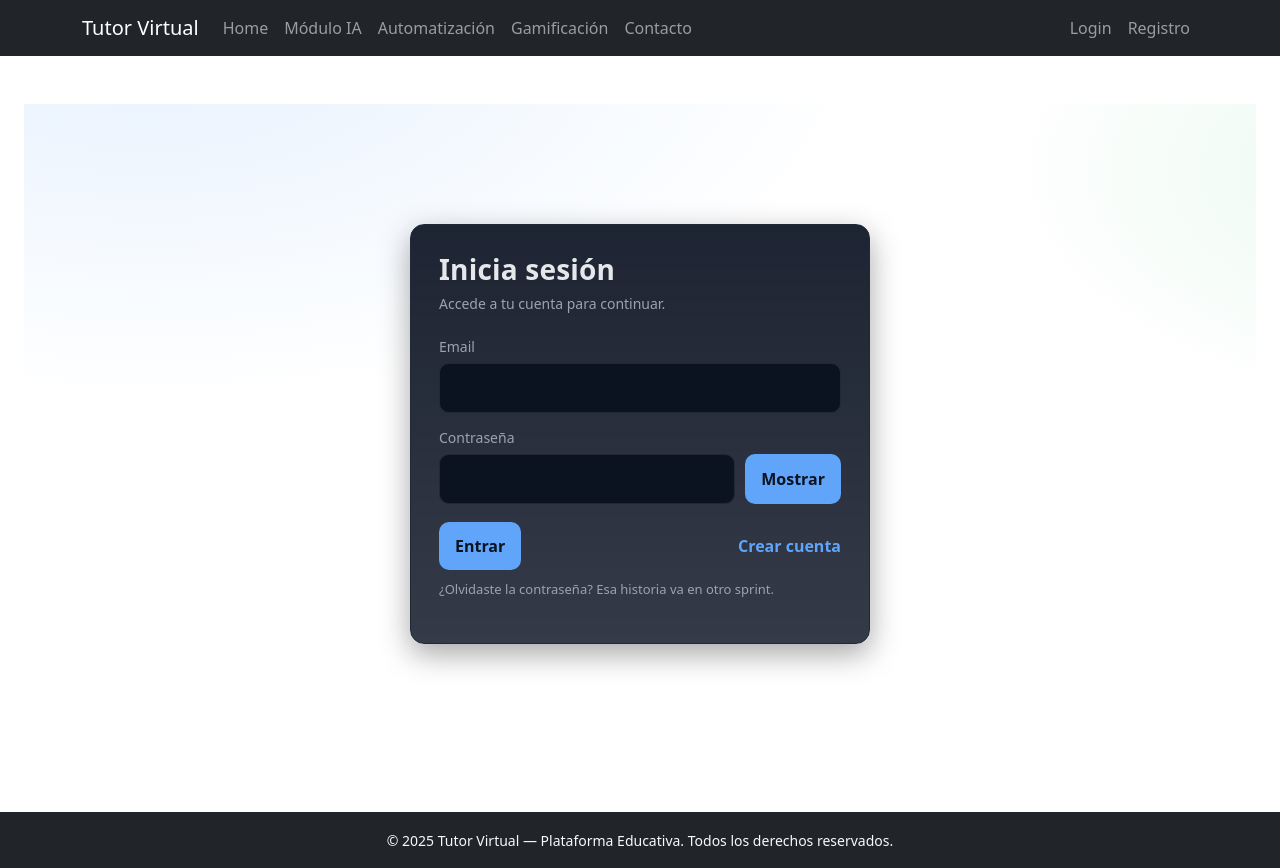
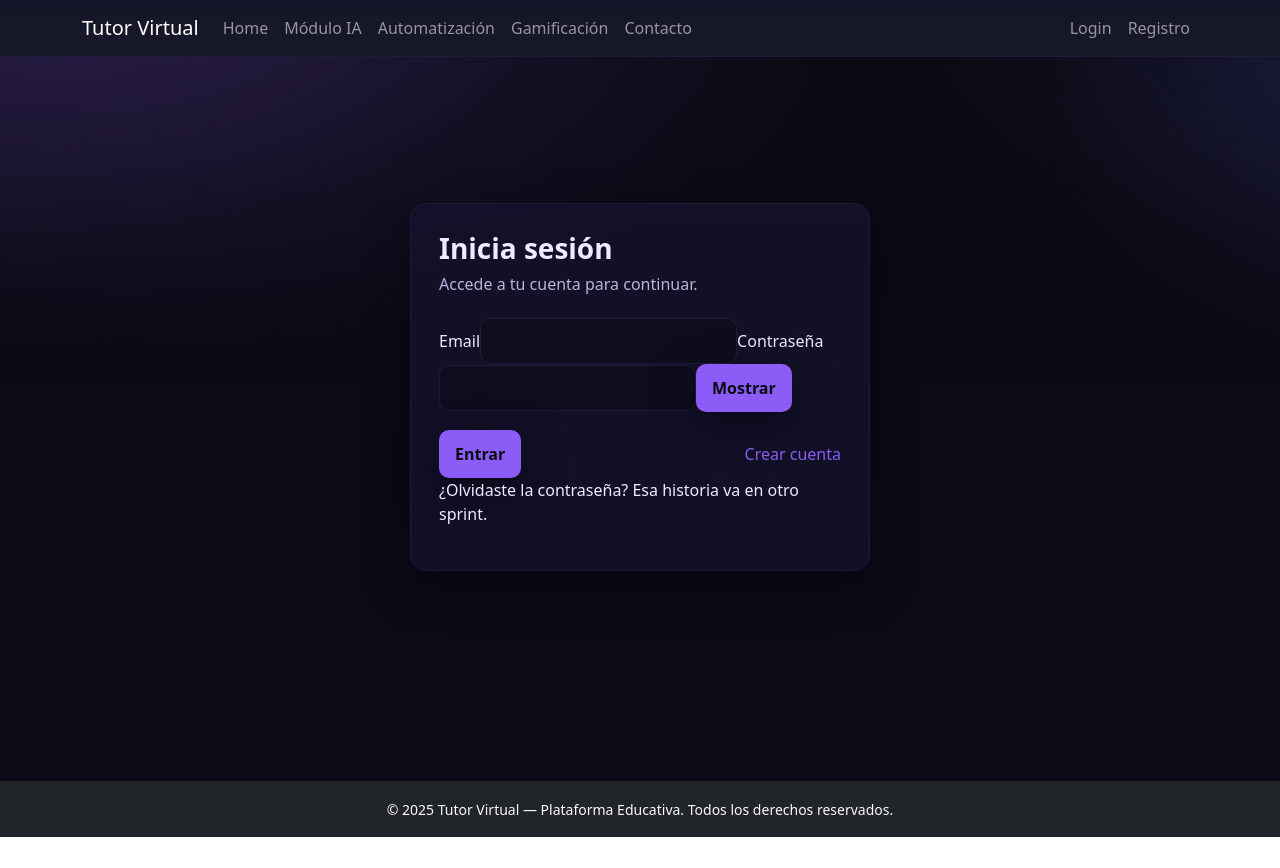
Before and after one commit to kenyiYR/TUTOR-VIRTUAL-DE-LECTURA-CR-TICA, a React (Vite) app: page /login in a window 1280 px wide. After the commit the page ends 837 px from the top, so only its background shows below. Built offline with nearby package versions, Linux system fonts and the light colour scheme; no server answers.

Commit message:
style(ui): tema morado+negro global, navbar translúcida y cards unificadas

```diff
--- a/src/frontend/components/Navbar.jsx
+++ b/src/frontend/components/Navbar.jsx
@@ -16,7 +16,7 @@ export default function Navbar() {
   }
 
   return (
-    <BNavbar bg="dark" variant="dark" expand="lg" className="mb-4">
+    <BNavbar bg="dark" variant="dark" expand="lg" className="site-nav">
       <Container>
         <BNavbar.Brand as={Link} to="/">Tutor Virtual</BNavbar.Brand>
         <BNavbar.Toggle aria-controls="basic-navbar-nav" />
--- a/src/frontend/styles/auth.css
+++ b/src/frontend/styles/auth.css
@@ -1 +1,19 @@
-.btn-primary{ cursor:pointer; }
+.auth-wrap{
+  min-height:calc(100vh - 140px);
+  display:grid; place-items:center;
+  background:
+    radial-gradient(1200px 600px at 10% -10%, rgba(139,92,246,.18), transparent 60%),
+    radial-gradient(1000px 500px at 120% 10%, rgba(99,102,241,.14), transparent 50%);
+}
+.auth-card{
+  max-width:460px; width:100%;
+  background:linear-gradient(180deg, rgba(18,17,41,.96), rgba(18,17,41,.86));
+  border:1px solid var(--border); border-radius:var(--radius);
+  box-shadow:var(--shadow); padding:28px; color:var(--text);
+}
+.auth-input{ background:var(--surface); color:var(--text); border:1px solid var(--border); }
+.auth-input:focus{ border-color:var(--accent); box-shadow:0 0 0 3px var(--ring); }
+.auth-title{ font-size:28px; margin:0 0 6px; font-weight:800; }
+.auth-sub{ color:var(--muted); margin:0 0 22px; }
+.auth-actions{ margin-top:18px; display:flex; align-items:center; gap:12px; justify-content:space-between; }
+.auth-error{ background:rgba(239,68,68,.1); border:1px solid rgba(239,68,68,.35); }
--- a/src/frontend/styles/panel.css
+++ b/src/frontend/styles/panel.css
@@ -1,20 +1,21 @@
 .panel-wrap{ min-height:calc(100vh - 140px); padding: 24px; }
-.panel-grid{ display:grid; grid-template-columns: repeat(auto-fit,minmax(280px,1fr)); gap:16px; }
+.panel-grid{ display:grid; grid-template-columns: repeat(auto-fit,minmax(300px,1fr)); gap:16px; }
 .card{
-  background: linear-gradient(180deg, rgba(17,24,39,.95), rgba(17,24,39,.85));
-  border:1px solid var(--border); border-radius:14px; box-shadow: var(--shadow);
+  background:linear-gradient(180deg, rgba(18,17,41,.95), rgba(18,17,41,.85));
+  border:1px solid var(--border); border-radius:var(--radius); box-shadow: var(--shadow);
   padding:16px; color:var(--text);
 }
 .card h3{ margin:0 0 8px; font-size:18px; }
 .card p{ margin:6px 0; color:var(--muted); font-size:14px; }
 .row{ display:flex; gap:10px; align-items:center; flex-wrap:wrap; }
 .input, .select, .date, .file{
-  background:#0b1220; color:var(--text); border:1px solid var(--border); border-radius:10px; padding:10px 12px;
+  background:var(--surface); color:var(--text); border:1px solid var(--border); border-radius:10px; padding:10px 12px;
 }
-.kbd{ font-family: ui-monospace, SFMono-Regular, Menlo, monospace; background:#111827; border:1px solid #1f2937; border-radius:6px; padding:2px 6px; }
-.btn{ background:var(--accent); color:#0b1220; border:none; padding:10px 14px; border-radius:10px; font-weight:600; cursor:pointer; }
-.btn.gray{ background:#334155; color:#e5e7eb; }
-.badge{ padding:2px 8px; border-radius:999px; font-size:12px; border:1px solid var(--border); }
+.kbd{ font-family: ui-monospace, SFMono-Regular, Menlo, monospace; background:var(--surface); border:1px solid var(--border); border-radius:6px; padding:2px 6px; }
+.btn{ background:var(--accent); color:#0a0a13; border:none; padding:10px 14px; border-radius:10px; font-weight:600; cursor:pointer; }
+.btn:hover{ background:var(--accent-strong); }
+.btn.gray{ background:#3a3a55; color:#e5e7eb; }
+.badge{ padding:3px 10px; border-radius:999px; font-size:12px; border:1px solid var(--border); }
 .badge.ok{ background:rgba(34,197,94,.15); }
 .badge.warn{ background:rgba(234,179,8,.15); }
 .badge.err{ background:rgba(239,68,68,.15); }
--- a/src/index.css
+++ b/src/index.css
@@ -1,59 +1,60 @@
-/* src/index.css - estilos globales simples */
-* { box-sizing: border-box; margin: 0; padding: 0; }
-body { font-family: Inter, Arial, sans-serif; background: #f4f7fb; color:#111827; }
-main { padding: 1.5rem; min-height: calc(100vh - 140px); } /* dejar espacio navbar+footer */
-a { text-decoration: none; }
-
+/* ===== THEME GLOBAL MORADO/NEGRO ===== */
 :root{
-  --bg: #0f172a; --card: #111827; --text: #e5e7eb; --muted: #9ca3af;
-  --accent: #60a5fa; --accent-hover:#3b82f6; --border:#1f2937;
-  --radius: 14px; --shadow: 0 10px 30px rgba(0,0,0,.35);
+  --bg: #0a0a13;
+  --bg2:#0b0a16;
+  --surface:#0e0d1d;
+  --card:#121129;
+  --text:#ecebff;
+  --muted:#b8b4d9;
+  --accent:#8b5cf6;           /* morado principal */
+  --accent-strong:#7c3aed;    /* hover */
+  --ring: rgba(139,92,246,.35);
+  --border:#211b3a;
+  --shadow: 0 14px 40px rgba(6,4,15,.55);
+  --radius:16px;
 }
 
-.auth-wrap{
-  min-height: calc(100vh - 140px);
-  display: grid; place-items: center;
-  background:
-    radial-gradient(1200px 600px at 10% -10%, rgba(96,165,250,.15), transparent 60%),
-    radial-gradient(1000px 500px at 120% 10%, rgba(34,197,94,.12), transparent 50%);
+html,body,#root{height:100%;}
+body{
+  margin:0; color:var(--text); background:
+    radial-gradient(1200px 600px at -10% -10%, rgba(139,92,246,.12), transparent 60%),
+    radial-gradient(1000px 520px at 110% 0%, rgba(99,102,241,.12), transparent 50%),
+    linear-gradient(180deg, var(--bg), var(--bg2));
+  font-family: Inter, ui-sans-serif, system-ui, -apple-system, Segoe UI, Roboto, 'Helvetica Neue', Arial;
 }
 
-.auth-card{
-  width: 100%; max-width: 460px;
-  background: linear-gradient(180deg, rgba(17,24,39,.95), rgba(17,24,39,.85));
-  border:1px solid var(--border); border-radius: var(--radius); box-shadow: var(--shadow);
-  padding: 28px; color: var(--text);
+/* enlaces y botones base */
+a, .link{ color:var(--accent); text-decoration:none; }
+a:hover, .link:hover{ text-decoration:underline; }
+.btn-primary{
+  background:var(--accent); color:#0a0a13; border:none; border-radius:10px;
+  padding:12px 16px; font-weight:600; cursor:pointer; box-shadow: var(--shadow);
+}
+.btn-primary:hover{ background:var(--accent-strong); }
+
+/* inputs base */
+input, select, textarea{
+  background:var(--surface); color:var(--text);
+  border:1px solid var(--border); border-radius:10px; padding:10px 12px; outline:0;
+}
+input:focus, select:focus, textarea:focus{
+  border-color:var(--accent); box-shadow:0 0 0 3px var(--ring);
 }
 
-.auth-title{ margin:0 0 6px; font-size:28px; font-weight:700; letter-spacing:.2px; }
-.auth-sub{ margin:0 0 22px; color:var(--muted); font-size:14px; }
-
-.auth-form label{ display:block; margin:14px 0 6px; font-size:14px; color:var(--muted); }
-.auth-input{
-  width:100%; background:#0b1220; color:var(--text);
-  border:1px solid var(--border); border-radius:10px; padding:12px 14px;
-  outline:none; transition:border .15s, box-shadow .15s;
-}
-.auth-input:focus{ border-color:var(--accent); box-shadow:0 0 0 3px rgba(96,165,250,.15); }
-
-.auth-row{ display:flex; gap:10px; }
-.auth-actions{ margin-top:18px; display:flex; align-items:center; gap:12px; justify-content:space-between; }
-
-.btn-primary{
-  background:var(--accent); color:#0b1220; border:none; padding:12px 16px; border-radius:10px;
-  font-weight:600; cursor:pointer; transition:transform .05s ease, background .15s ease;
-}
-.btn-primary:hover{ background:var(--accent-hover); }
-.btn-primary:active{ transform: translateY(1px); }
-.btn-primary[disabled]{ opacity:.6; cursor:not-allowed; }
-
-.link{ color:var(--accent); text-decoration:none; font-weight:600; }
-.link:hover{ text-decoration:underline; }
-
-.auth-error{
-  margin-top:10px; padding:10px 12px;
-  background: rgba(239,68,68,.1); border:1px solid rgba(239,68,68,.35);
-  color:#fecaca; border-radius:10px; font-size:14px;
+/* NAVBAR sutil translúcida */
+.site-nav{
+  position:sticky; top:0; z-index:50;
+  backdrop-filter: saturate(130%) blur(8px);
+  background:linear-gradient(180deg, rgba(18,18,40,.85), rgba(18,18,40,.65));
+  border-bottom:1px solid var(--border);
 }
 
-.auth-note{ margin-top:10px; font-size:13px; color:var(--muted); }
+/* secciones hero o main */
+main{ min-height: calc(100vh - 120px); padding-bottom: 40px; }
+
+/* cards base reutilizables */
+.card{
+  background:linear-gradient(180deg, rgba(18,17,41,.92), rgba(18,17,41,.84));
+  border:1px solid var(--border); border-radius:var(--radius); box-shadow: var(--shadow);
+  padding:18px;
+}
```
